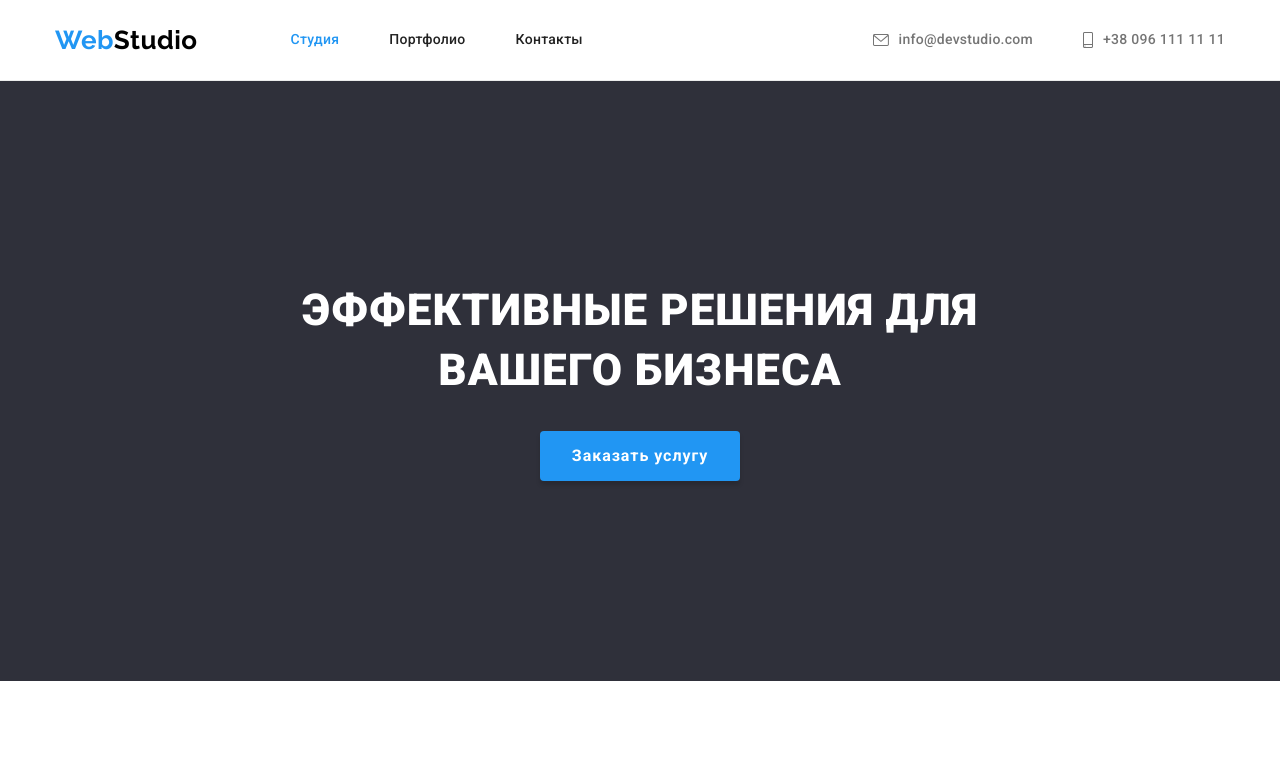
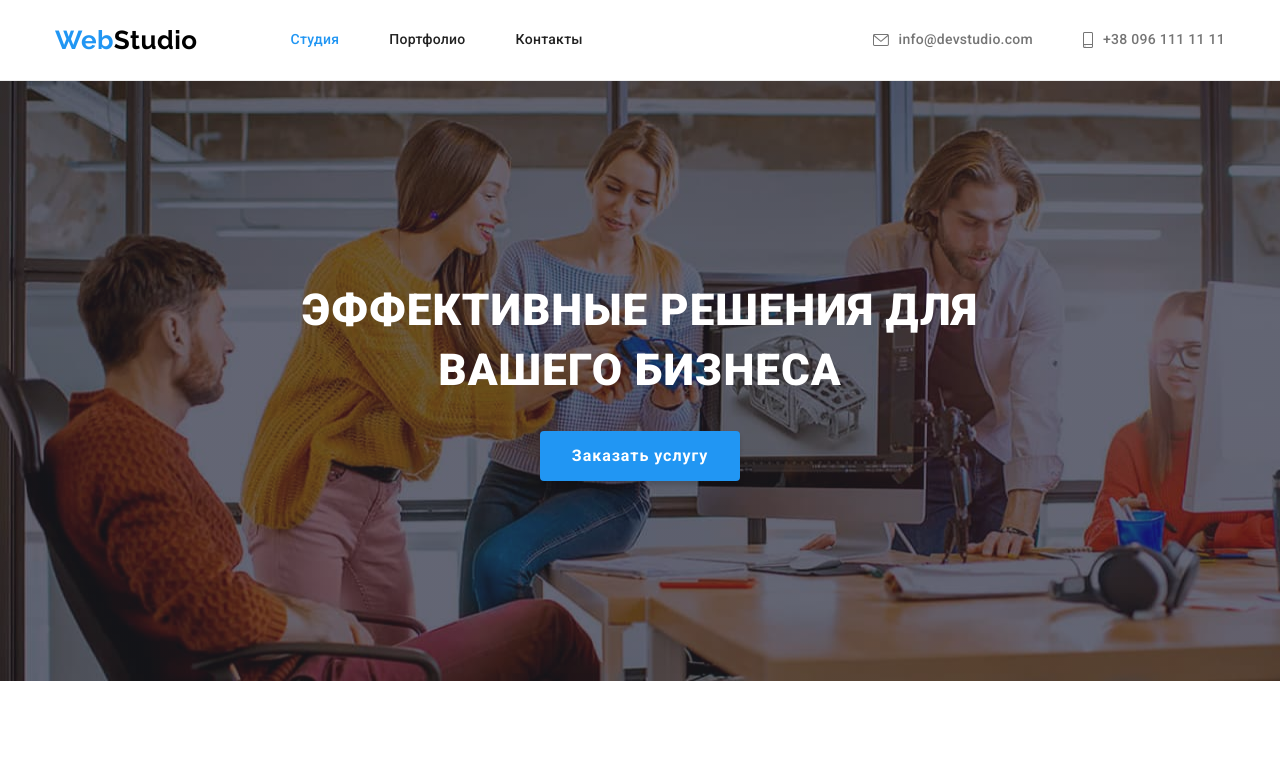
Before and after one commit to PaulHighrow/goit-markup-hw-04, a plain HTML site: page index.html in a window 1280 px wide. Shown: the top 771 px of the page. Drawn offline with nearby package versions, Linux system fonts and the light colour scheme; the site is published under a folder, as on GitHub Pages, so addresses that start at the root find nothing.

Commit message:
Версія на перевірку 1.1
Виправлено помилку у шляху до фонового зображення секції-героя

```diff
--- a/css/styles.css
+++ b/css/styles.css
@@ -208,7 +208,7 @@ svg {
 
   /* Фоновое изображение героя, затемненное градиентом */
   background-image: linear-gradient(to right, rgba(47, 48, 58, 0.4), rgba(47, 48, 58, 0.4)),
-    url('/images/bg-img.jpg');
+    url('../images/bg-img.jpg');
 
   /* Ограничение размеров изображения */
   max-width: 1600px;
```
